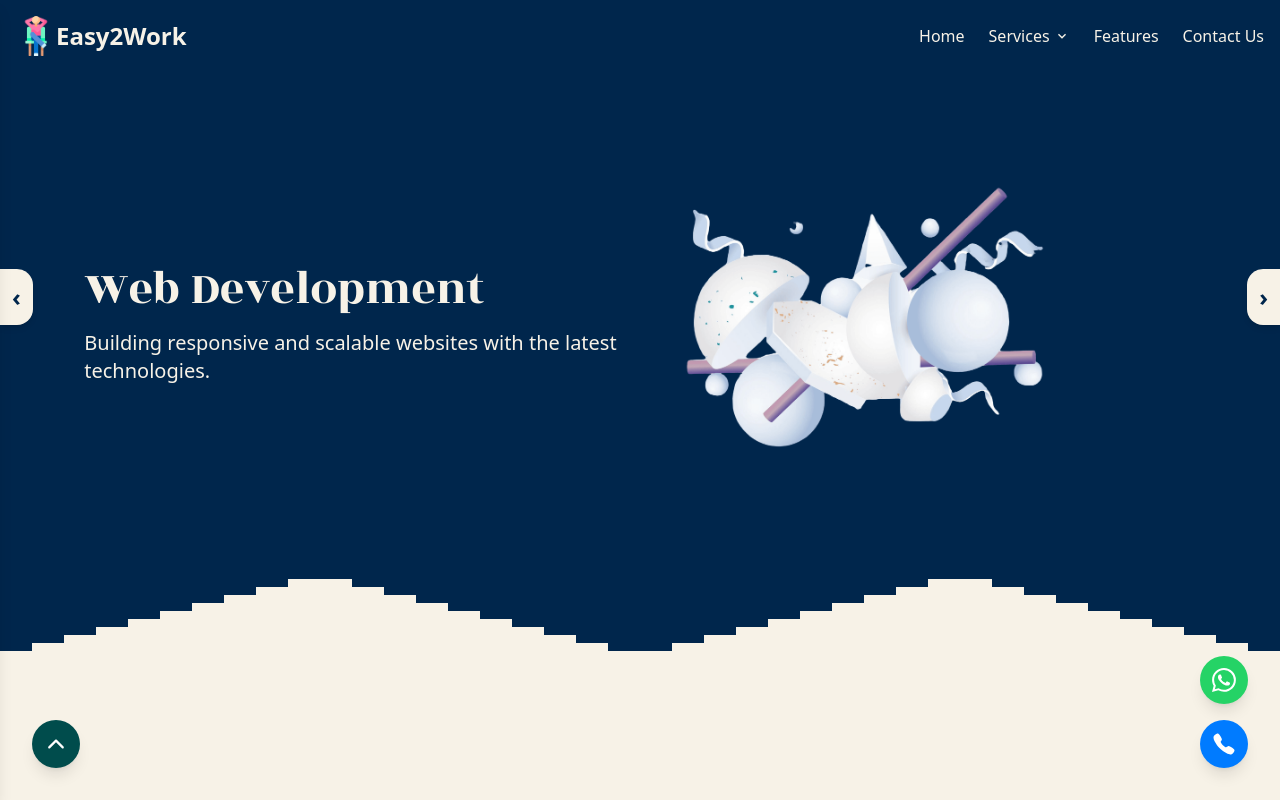
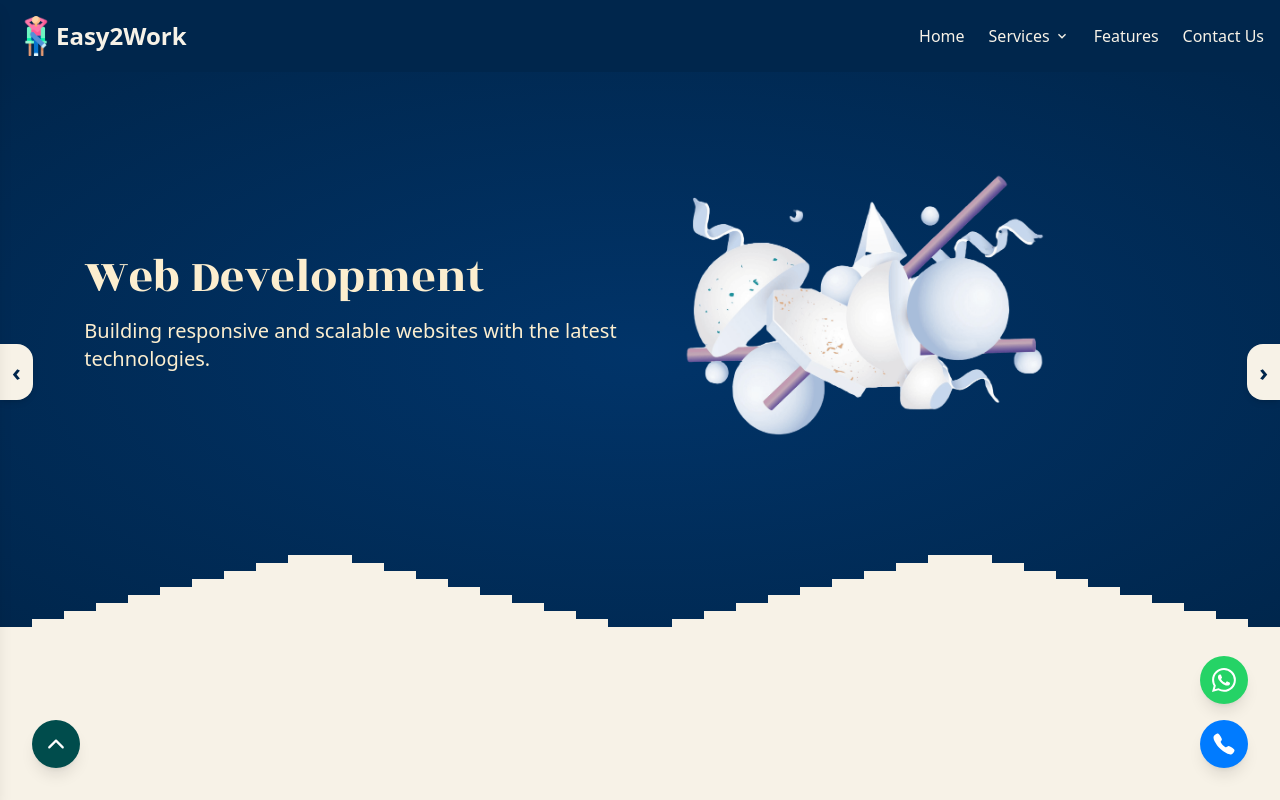
Before and after one commit to prassana16/E2W-website, a React (Vite) app: page / in a window 1280 px wide. Shown: the top 800 px of the page. Built offline with nearby package versions, Linux system fonts and the light colour scheme.

Commit message:
banner gtradients added

```diff
--- a/src/components/Banner.jsx
+++ b/src/components/Banner.jsx
@@ -9,7 +9,7 @@ const Banner = () => {
   const slides = [
     {
       title: 'Welcome to Easy2Work India',
-      description: 'Empowering businesses with cutting-edge IT solutions.',
+      description: 'we are collabrating with high quality professionals across the worlds.',
       image: ItCompanyImage,
     },
     {
@@ -50,12 +50,13 @@ const Banner = () => {
   };
 
   return (
-    <section className="bg-[#00264c] text-[#F7F2E7] pt-16">
-      <div className="py-10 relative">
+    <section className="bg-[#00264c] text-[#fceecf] pt-16 bg-[radial-gradient(ellipse_at_center,_#013469,_#00264c)]"
+>
+
         {/* Slide Wrapper */}
         <AnimatePresence initial={false}>
           <motion.div
-            className="flex justify-center items-center"
+            className="flex justify-center items-center py-7"
             initial={{ opacity: 0, x: -100 }}
             animate={{ opacity: 1, x: 0 }}
             exit={{ opacity: 0, x: 100 }}
@@ -73,7 +74,7 @@ const Banner = () => {
                   {slides[currentSlide].title}
                 </motion.h2>
                 <motion.p
-                  className="text-lg md:text-xl text-[#F7F2E7] opacity-70"
+                  className="text-lg md:text-xl text-[#fceecf] opacity-70"
                   initial={{ opacity: 0 }}
                   animate={{ opacity: 1 }}
                   transition={{ duration: 1 }}
@@ -112,7 +113,7 @@ const Banner = () => {
             &#8250;
           </button>
         </div>
-      </div>
+
 
       {/* Decorative Stripes */}
       <div className="flex items-center justify-center mt-16 z-10">
--- a/src/components/Navbar.jsx
+++ b/src/components/Navbar.jsx
@@ -1,4 +1,5 @@
 import React, { useState } from 'react';
+import { motion } from 'framer-motion';
 import { AiOutlineMenu, AiOutlineClose } from 'react-icons/ai'; // For hamburger and close icons
 import { BsBoxArrowUpRight } from "react-icons/bs";
 import { RiHome5Line } from "react-icons/ri";
@@ -21,7 +22,7 @@ const Navbar = () => {
   };
 
   return (
-    <nav className="bg-[#00264c] shadow-md">
+    <nav className="bg-[#00264c] shadow-md flex flex-col">
       <div className="container mx-auto px-4 py-4 flex justify-between items-center">
         {/* Right Title */}
         <div className="flex justify-center items-center text-2xl font-bold text-[#F7F2E7]">
@@ -115,6 +116,8 @@ const Navbar = () => {
         </ul>
       </div>
 
+
+
       {/* Overlay for when menu is open */}
       {isOpen && (
         <div
@@ -122,6 +125,8 @@ const Navbar = () => {
           onClick={toggleMenu}
         ></div>
       )}
+
+
     </nav>
   );
 };
```
